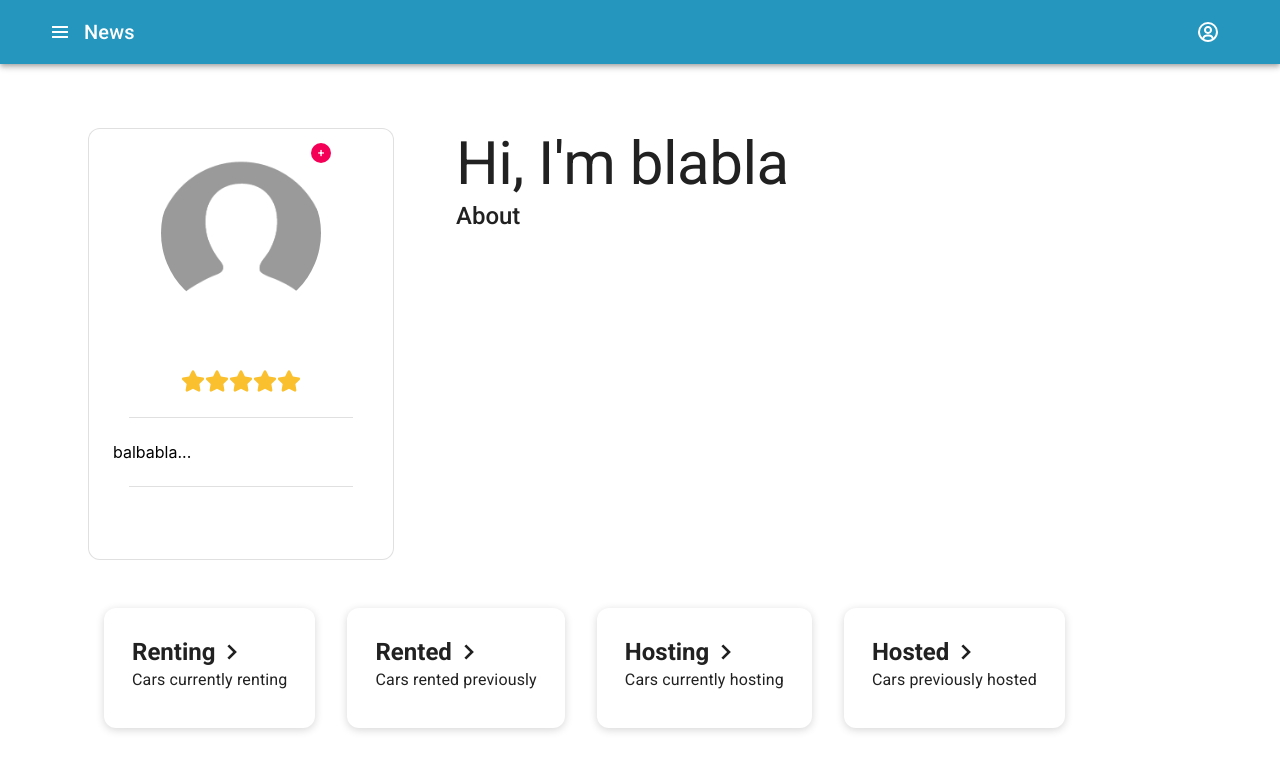
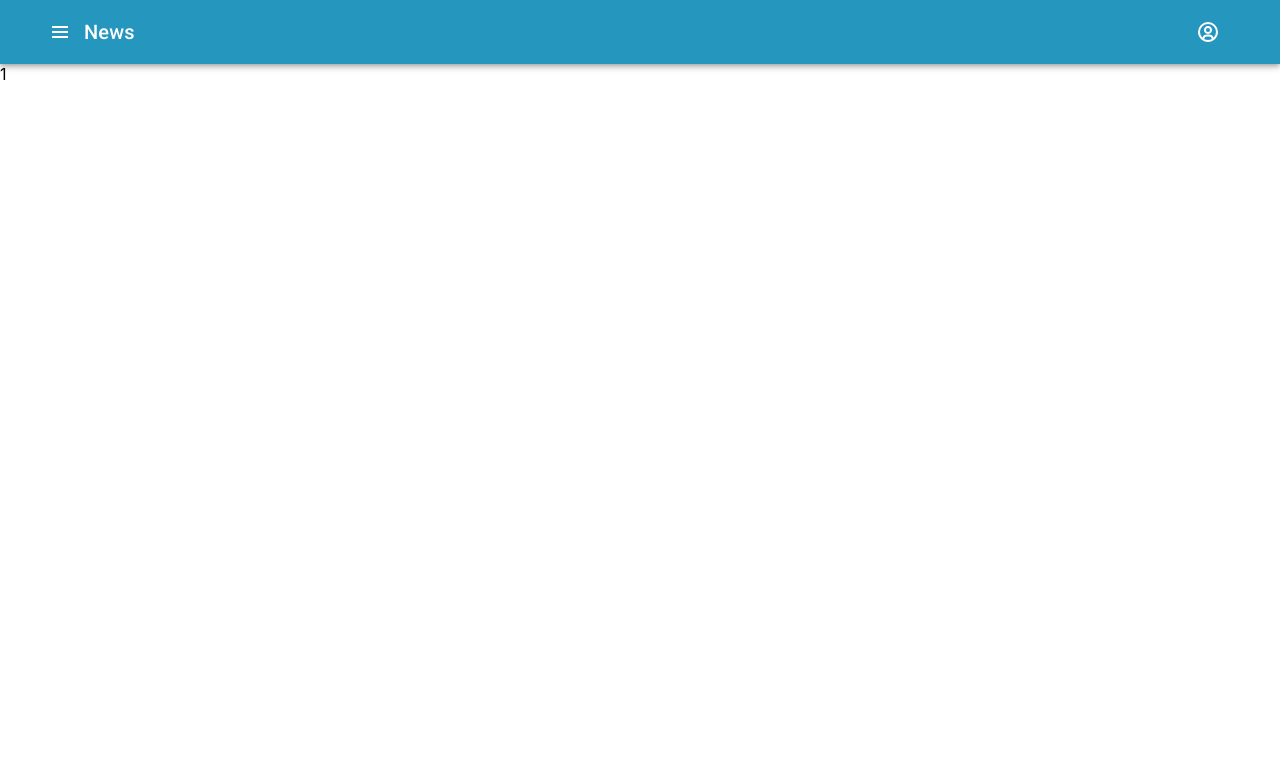
Before and after one commit to jomi615/Vehicle-Rental, a React (Create React App) app in the folder frontend/: page /profile/1 in a window 1280 px wide. Shown: the top 770 px of the page. Built offline with nearby package versions, Linux system fonts and the light colour scheme.

Commit message:
Added components for user vehicle management

```diff
--- a/frontend/src/App.js
+++ b/frontend/src/App.js
@@ -9,6 +9,7 @@ import NavBar from './components/NavBar/AppBar';
 import RegisterPage from './components/Registration/RegisterPage';
 import LoginPage from './components/Login/LoginPage';
 import ProfilePage from './components/Profile/ProfilePage';
+import UserVehiclePage from './components/UserVehiclePage/UserVehiclePage';
 
 function App() {
   const { currentTheme } = useTheme();
@@ -28,8 +29,11 @@ function App() {
             <Route path="/login">
               <LoginPage />
             </Route>
-            <Route path="/profile">
+            <Route exact path="/profile">
               <ProfilePage />
+            </Route>
+            <Route path="/profile/:pagename">
+              <UserVehiclePage />
             </Route>
         </Router>
       </ThemeProvider>
--- a/frontend/src/components/Profile/ProfileNav.jsx
+++ b/frontend/src/components/Profile/ProfileNav.jsx
@@ -30,8 +30,8 @@ const ProfileNav = () => {
         <Div my={6}>
             {cardContent.map((value, key) => {
                 return (
-                    <Link to="/">
                     <NavCard key={key}>
+                        <Link to={`/profile/${value.title.toLowerCase()}`}>
                             <CardContent>
                                 <Div alignItems="center">
                                     <CardTitle>
@@ -43,8 +43,8 @@ const ProfileNav = () => {
                                     {value.content}
                                 </Paragraph>
                             </CardContent>
+                        </Link>
                     </NavCard>
-                    </Link>
                 )
             })}
 
--- a/frontend/src/components/UserVehiclePage/UserVehicleBody.jsx
+++ b/frontend/src/components/UserVehiclePage/UserVehicleBody.jsx
@@ -0,0 +1,14 @@
+import React from 'react';
+import {
+    Div
+} from '../../styles/common/divs';
+
+const UserVehicleBody = () => {
+    return (
+        <Div>
+
+        </Div>
+    );
+}
+
+export default UserVehicleBody;
--- a/frontend/src/components/UserVehiclePage/UserVehicleNav.jsx
+++ b/frontend/src/components/UserVehiclePage/UserVehicleNav.jsx
@@ -6,7 +6,10 @@ import {
 const UserVehicleNav = () => {
     return (
         <Div>
-
+            <Div></Div>
+            <Div></Div>
+            <Div></Div>
+            <Div></Div>
         </Div>
     );
 }
--- a/frontend/src/components/UserVehiclePage/UserVehiclePage.jsx
+++ b/frontend/src/components/UserVehiclePage/UserVehiclePage.jsx
@@ -1,7 +1,23 @@
 import React from 'react';
+import {
+    useParams
+} from 'react-router-dom';
+import {
+    Div
+} from '../../styles/common/divs';
+import UserVehicleBody from './UserVehicleBody';
+import UserVehicleNav from './UserVehicleNav';
 
 const UserVehiclePage = () => {
-    return (  );
+    const {pagename} = useParams();
+
+    return (
+        <Div>
+            {pagename}
+            <UserVehicleNav />
+            <UserVehicleBody />
+        </Div>
+    );
 }
 
 export default UserVehiclePage;
```
Lines whose indentation alone changed are shown as unchanged.
